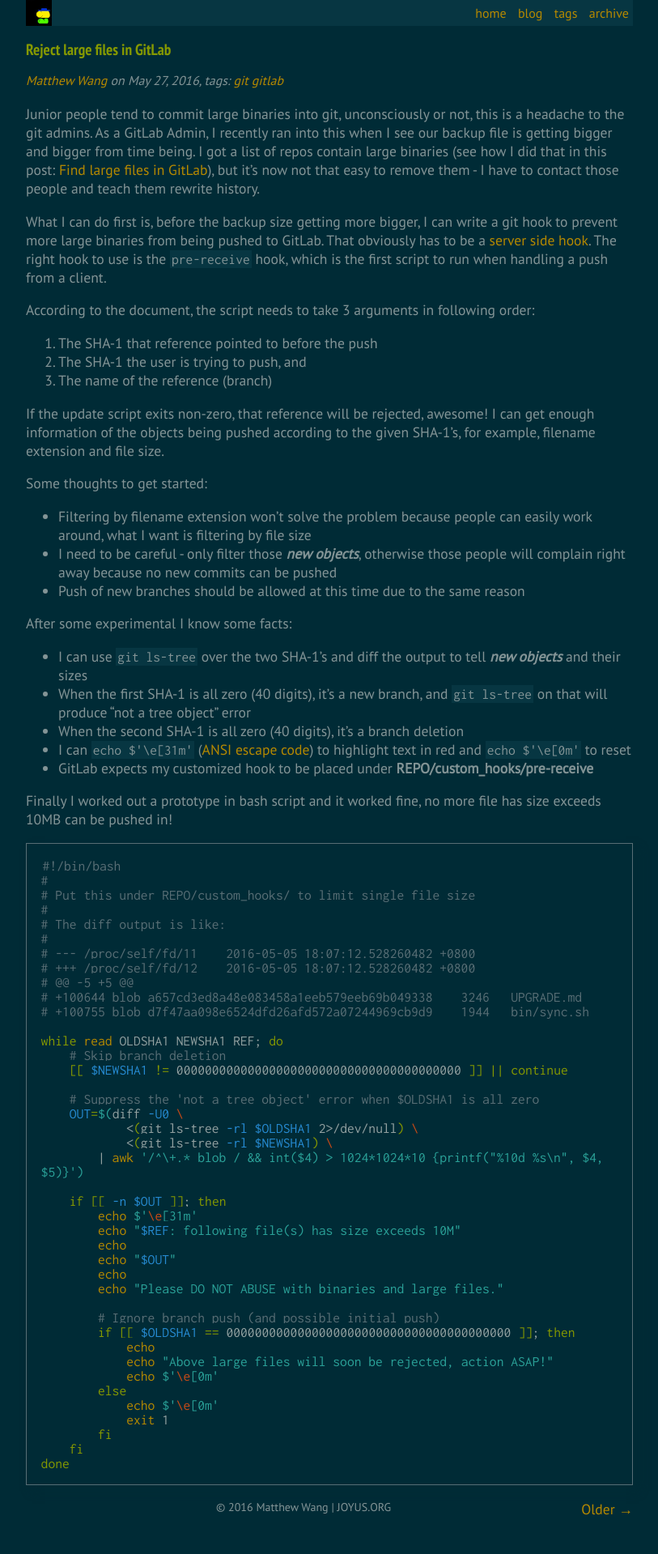
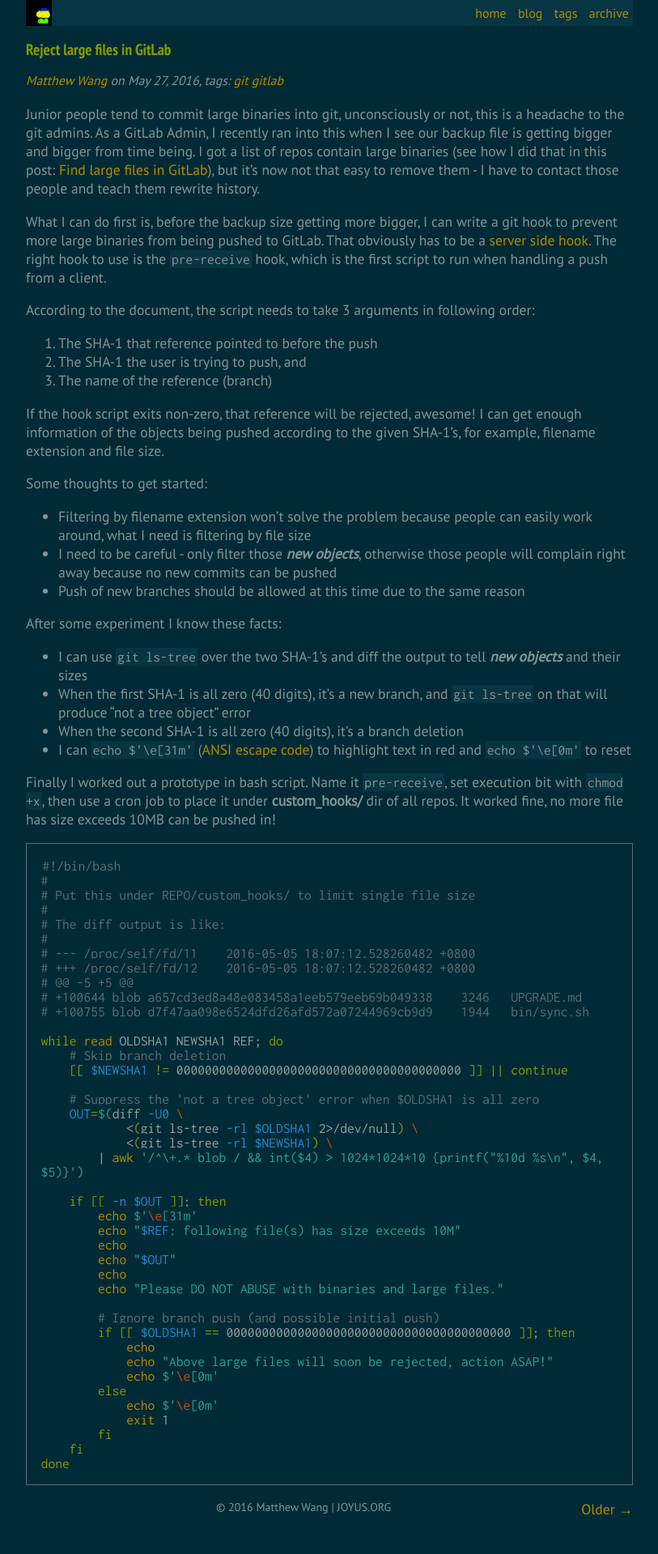
Before and after one commit to ymattw/joyus, a Jekyll site: the page built from _posts/2016-05-27-reject-large-files-in-gitlab.md, in a window 1280 px wide. Shown: the whole page at 81% size, without its empty margins (233-1046 px from the left). Built offline with Jekyll 4.4.1, drawn with Linux system fonts in a browser that asks for light colours; comment, search, counter and statistics services are not loaded.

Commit message:
More notes about custom hook and cron job

````diff
--- a/_posts/2016-05-27-reject-large-files-in-gitlab.md
+++ b/_posts/2016-05-27-reject-large-files-in-gitlab.md
@@ -26,19 +26,19 @@
 2. The SHA-1 the user is trying to push, and
 3. The name of the reference (branch)
 
-If the update script exits non-zero, that reference will be rejected, awesome!
+If the hook script exits non-zero, that reference will be rejected, awesome!
 I can get enough information of the objects being pushed according to the given
 SHA-1's, for example, filename extension and file size.
 
 Some thoughts to get started:
 
 - Filtering by filename extension won't solve the problem because people can
-  easily work around, what I want is filtering by file size
+  easily work around, what I need is filtering by file size
 - I need to be careful - only filter those _**new objects**_, otherwise those
   people will complain right away because no new commits can be pushed
 - Push of new branches should be allowed at this time due to the same reason
 
-After some experimental I know some facts:
+After some experiment I know these facts:
 
 - I can use `git ls-tree` over the two SHA-1's and diff the output to tell
   _**new objects**_ and their sizes
@@ -48,11 +48,11 @@
 - I can `echo $'\e[31m'` ([ANSI escape
   code](https://en.wikipedia.org/wiki/ANSI_escape_code)) to highlight text in
   red and `echo $'\e[0m'` to reset
-- GitLab expects my customized hook to be placed under
-  **REPO/custom_hooks/pre-receive**
 
-Finally I worked out a prototype in bash script and it worked fine, no more
-file has size exceeds 10MB can be pushed in!
+Finally I worked out a prototype in bash script.  Name it `pre-receive`, set
+execution bit with `chmod +x`, then use a cron job to place it under
+**custom_hooks/** dir of all repos.  It worked fine, no more file has size
+exceeds 10MB can be pushed in!
 
 ```bash
 #!/bin/bash
````
